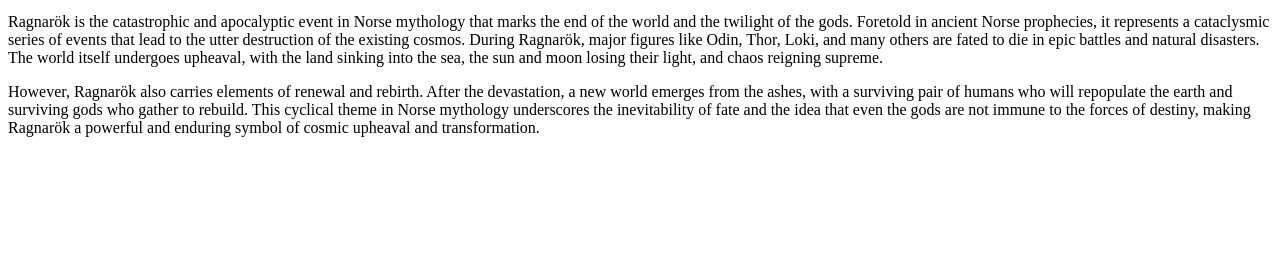
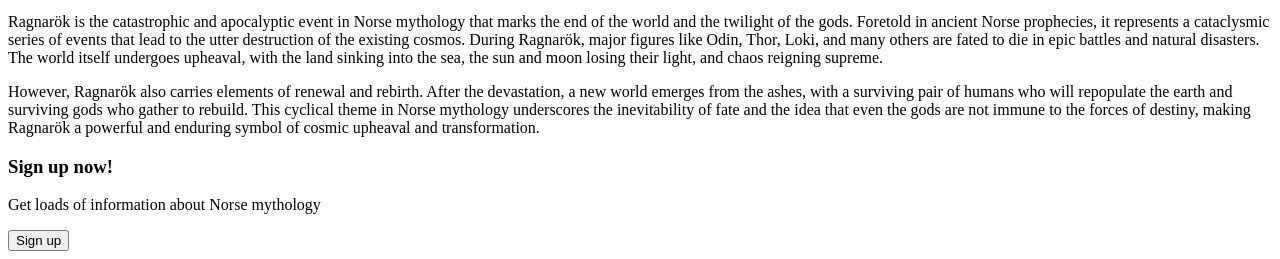
Before and after one commit to jessewwarner/odin-landing-page, a plain HTML site: page index.html in a window 1280 px wide. Shown: the part 2968-3227 px from the top of the page. Before the commit the page ends 3121 px from the top, so only its background shows below. Drawn offline with Linux system fonts and the light colour scheme.

Commit message:
Add a sign up card

```diff
--- a/index.html
+++ b/index.html
@@ -47,5 +47,14 @@
         <p>Ragnarök is the catastrophic and apocalyptic event in Norse mythology that marks the end of the world and the twilight of the gods. Foretold in ancient Norse prophecies, it represents a cataclysmic series of events that lead to the utter destruction of the existing cosmos. During Ragnarök, major figures like Odin, Thor, Loki, and many others are fated to die in epic battles and natural disasters. The world itself undergoes upheaval, with the land sinking into the sea, the sun and moon losing their light, and chaos reigning supreme.</p>
         <p>However, Ragnarök also carries elements of renewal and rebirth. After the devastation, a new world emerges from the ashes, with a surviving pair of humans who will repopulate the earth and surviving gods who gather to rebuild. This cyclical theme in Norse mythology underscores the inevitability of fate and the idea that even the gods are not immune to the forces of destiny, making Ragnarök a powerful and enduring symbol of cosmic upheaval and transformation.</p>
     </div>
+    <div class="card-block">
+        <div class="card">
+            <div>
+                <h3>Sign up now!</h3>
+                <p>Get loads of information about Norse mythology</p>
+            </div>
+            <button>Sign up</button>
+        </div>
+    </div>
 </body>
 </html>
```
